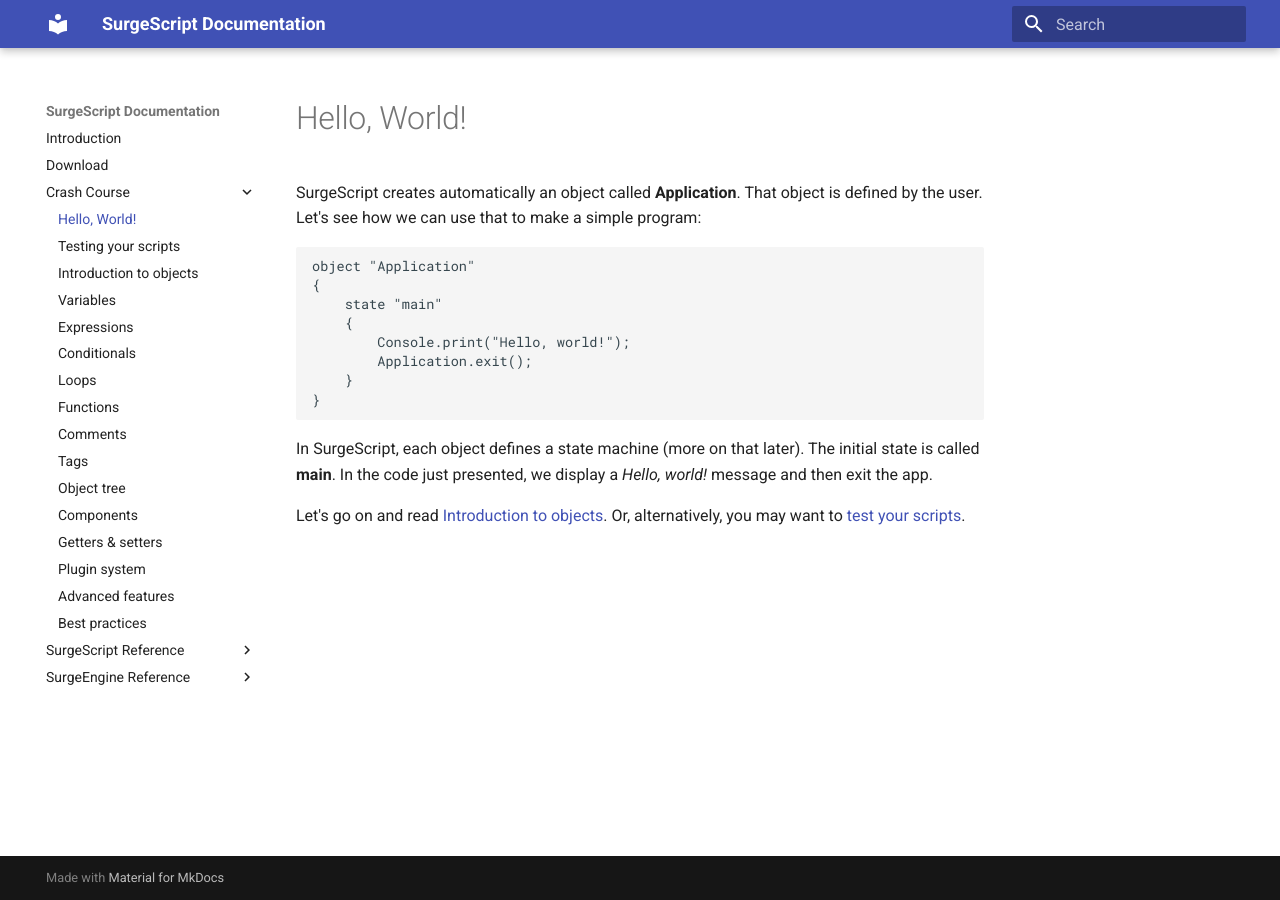
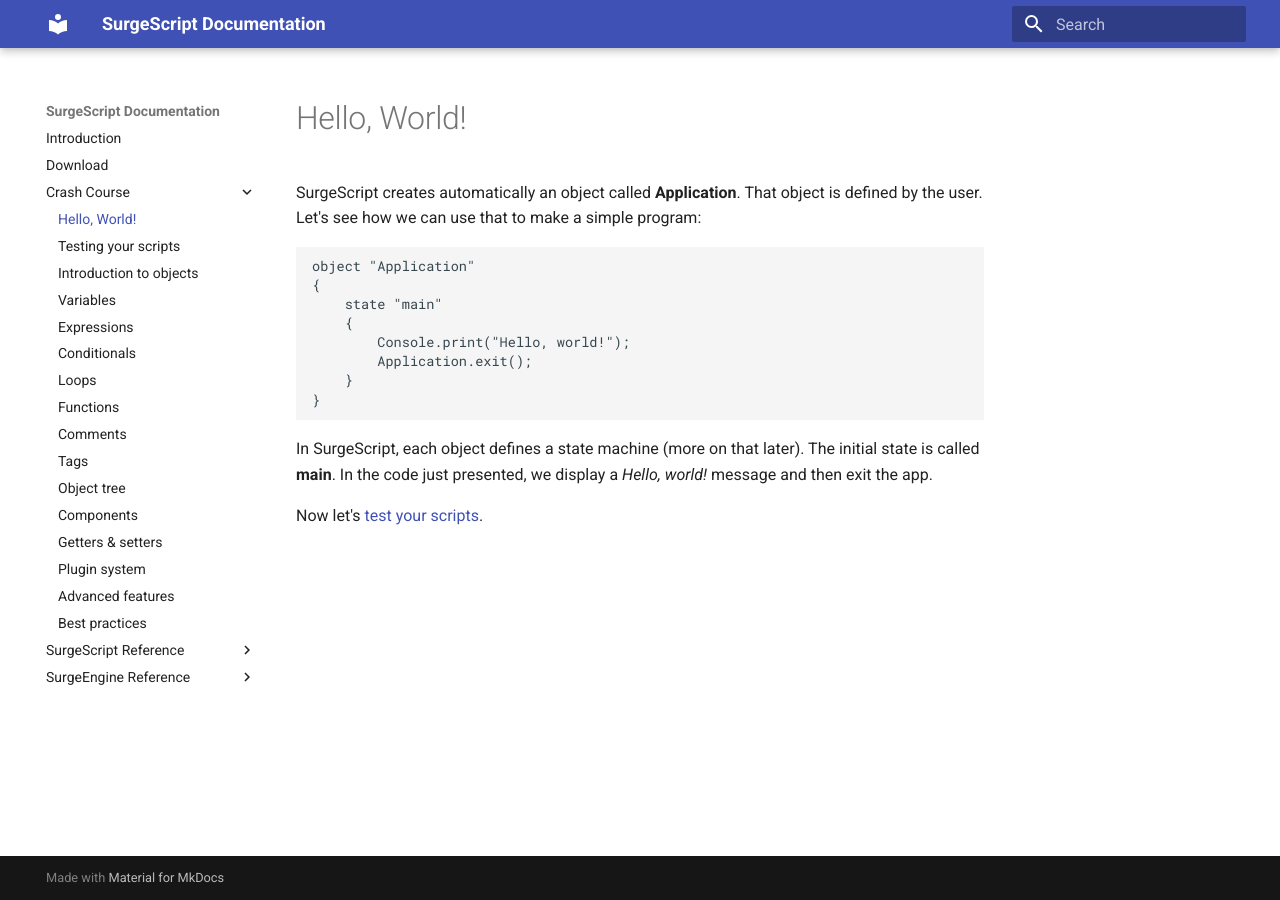
Before and after one commit to alemart/surgescript, an MkDocs documentation site: the page built from docs/tutorials/hello.md, in a window 1280 px wide. Built offline with MkDocs 1.6.1 and Material for MkDocs 9.7.7, drawn with Linux system fonts in a browser that asks for light colours; old or Windows-style settings are respelled for this version of MkDocs.

Commit message:
Small changes

```diff
--- a/docs/tutorials/hello.md
+++ b/docs/tutorials/hello.md
@@ -16,4 +16,4 @@ object "Application"
 
 In SurgeScript, each object defines a state machine (more on that later). The initial state is called **main**. In the code just presented, we display a *Hello, world!* message and then exit the app.
 
-Let's go on and read [Introduction to objects](objects). Or, alternatively, you may want to [test your scripts](testing).
+Now let's [test your scripts](testing).
```
